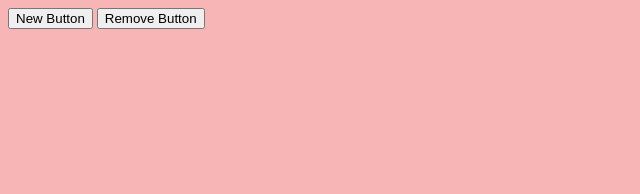
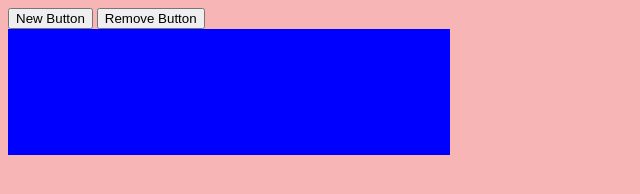
Before and after one commit to Eyrim/Bingo, a plain HTML site: page index.html in a window 1280 px wide. Both pictures are taken after a click on the button "New Button". Shown: the whole page, without its empty margins (0-640 px from the left). Drawn offline with Linux system fonts and the light colour scheme.

Commit message:
Begun writing some style code, setting goals is now possible using a click listener

```diff
--- a/index_logic.js
+++ b/index_logic.js
@@ -17,8 +17,17 @@ function getNumOfBoxes() {
     return ((allElements.length - boxes.length) + counter) - 1;
 }
 
+function boxListen() {
+    const box = document.getElementById("box" + (getNumOfBoxes() - 1));
+    box.addEventListener("click", () => {
+        let goal = prompt("Bingo goal", "");
+        box.textContent = goal;
+        });
+}
+
 function newButton() {
     var numOfBoxes = getNumOfBoxes.length;
+    var counter = 0;
 
     // Create new box tag
     const box = document.createElement("div");
@@ -40,6 +49,8 @@ function newButton() {
 
     // Append the new box tag to the box container element
     boxContainer.appendChild(box);
+
+    boxListen();
 }
 
 function delButton() {
@@ -47,13 +58,3 @@ function delButton() {
 
     toRemove.remove();
 }
-
-/*
-// get the element
-const element = document.getElementById('profile_title')
-
-// always checking if the element is clicked, if so, do alert('hello')
-element.addEventListener("click", () => {
-	alert('hello');
-});
-*/
--- a/index_styling.css
+++ b/index_styling.css
@@ -3,6 +3,18 @@ html {
 	font-family: 'Roboto', Arial, sans-serif;
 }
 
+.boxContainer {
+	display: flex;
+	height: 100%;
+	width: 100%
+}
+
 .box {
+	flex-wrap: wrap;
+	flex-direction: row;
+	justify-content: space-evenly;
 	background-color: blue;
+	height: 250%;
+	width: 25%;
+	padding: 5%;
 }
```
